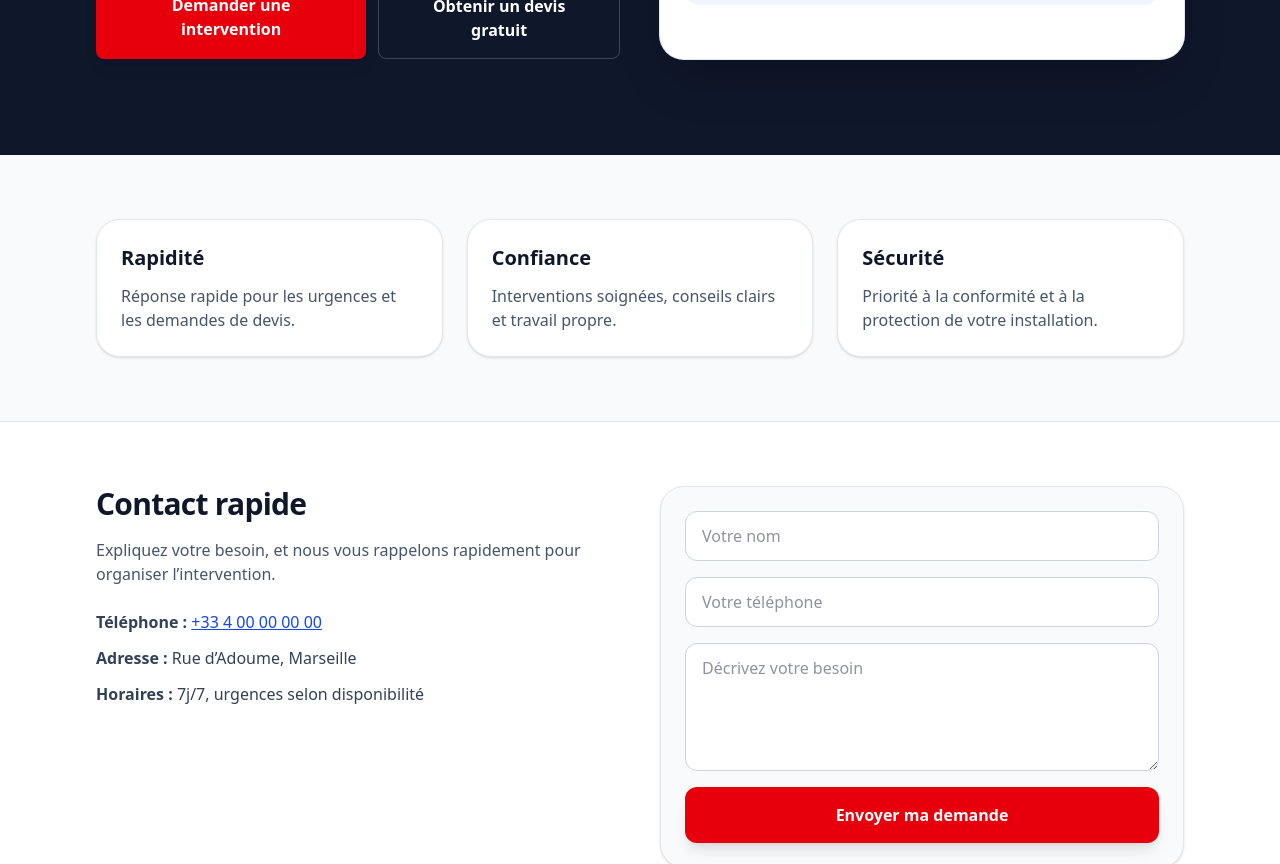
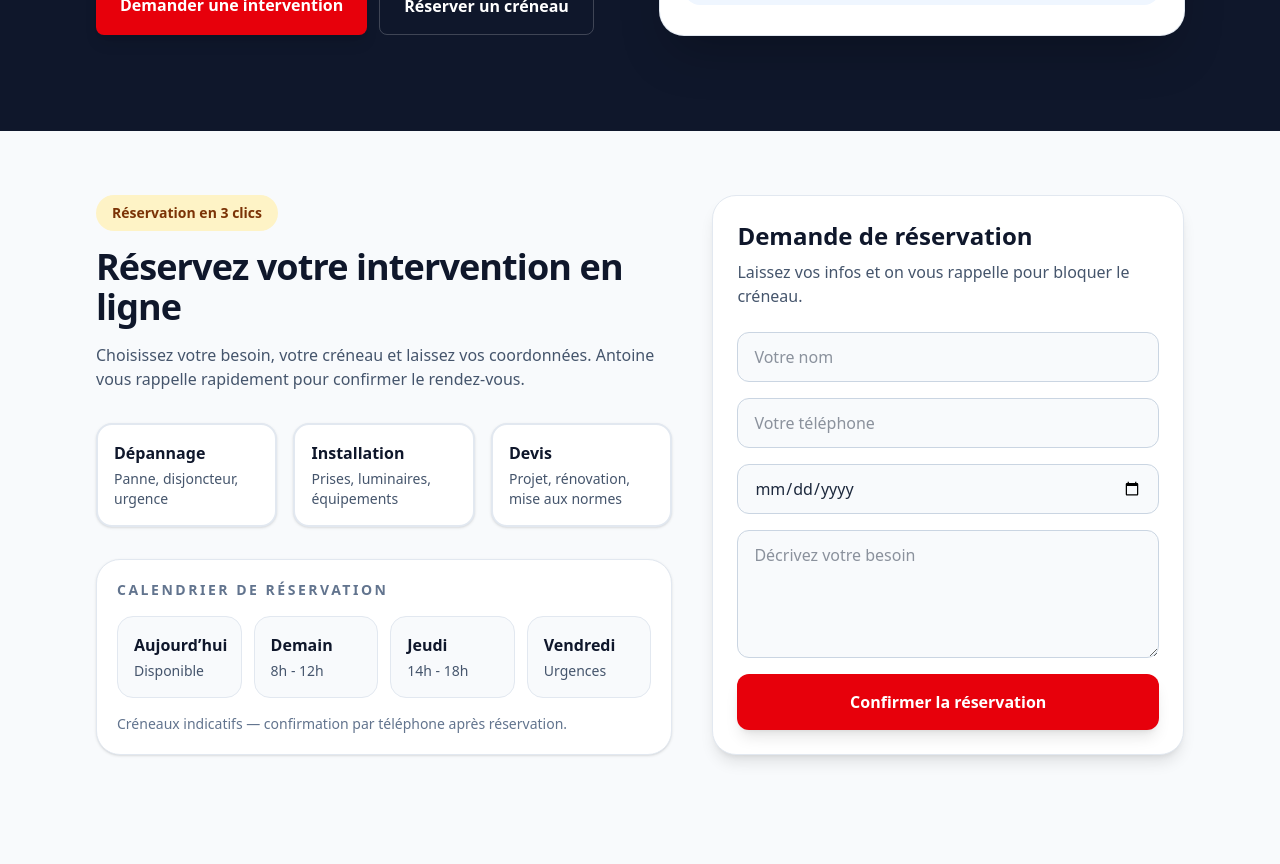
Before and after one commit to Antoinecarle/platform-antoine-electric-marseille, a Next.js app: page / in a window 1280 px wide. Shown: the part 560-1424 px from the top of the page. Built offline with nearby package versions, Linux system fonts and the light colour scheme.

Commit message:
feat: deploy Antoine Electric Marseille (7 files)

```diff
--- a/src/app/page.tsx
+++ b/src/app/page.tsx
@@ -41,10 +41,10 @@ export default function Home() {
                 Demander une intervention
               </a>
               <a
-                href="#contact"
+                href="#reservation"
                 className="rounded-lg border border-white/20 px-6 py-4 text-center font-bold text-white transition hover:bg-white/10"
               >
-                Obtenir un devis gratuit
+                Réserver un créneau
               </a>
             </div>
           </div>
@@ -69,6 +69,82 @@ export default function Home() {
               <p className="mt-1">Marseille et alentours · Rue d’Adoume</p>
             </div>
           </div>
+        </div>
+      </section>
+
+      <section id="reservation" className="mx-auto max-w-6xl px-4 py-16 sm:px-6 lg:px-8">
+        <div className="grid gap-10 lg:grid-cols-[1.1fr_0.9fr]">
+          <div>
+            <span className="inline-flex rounded-full bg-amber-100 px-4 py-2 text-sm font-semibold text-amber-900">
+              Réservation en 3 clics
+            </span>
+            <h2 className="mt-4 text-3xl font-extrabold tracking-tight text-slate-900 sm:text-4xl">
+              Réservez votre intervention en ligne
+            </h2>
+            <p className="mt-4 max-w-2xl text-slate-600">
+              Choisissez votre besoin, votre créneau et laissez vos coordonnées. Antoine
+              vous rappelle rapidement pour confirmer le rendez-vous.
+            </p>
+
+            <div className="mt-8 grid gap-4 sm:grid-cols-3">
+              {[
+                ["Dépannage", "Panne, disjoncteur, urgence"],
+                ["Installation", "Prises, luminaires, équipements"],
+                ["Devis", "Projet, rénovation, mise aux normes"],
+              ].map(([title, desc]) => (
+                <button
+                  key={title}
+                  type="button"
+                  className="rounded-2xl border-2 border-slate-200 bg-white p-4 text-left shadow-sm transition hover:border-blue-700 hover:shadow-md"
+                >
+                  <p className="font-semibold text-slate-900">{title}</p>
+                  <p className="mt-1 text-sm text-slate-600">{desc}</p>
+                </button>
+              ))}
+            </div>
+
+            <div className="mt-8 rounded-3xl border border-slate-200 bg-white p-5 shadow-sm">
+              <p className="text-sm font-semibold uppercase tracking-[0.18em] text-slate-500">
+                Calendrier de réservation
+              </p>
+              <div className="mt-4 grid gap-3 sm:grid-cols-2 lg:grid-cols-4">
+                {[
+                  ["Aujourd’hui", "Disponible"],
+                  ["Demain", "8h - 12h"],
+                  ["Jeudi", "14h - 18h"],
+                  ["Vendredi", "Urgences"],
+                ].map(([day, slot]) => (
+                  <button
+                    key={day}
+                    type="button"
+                    className="rounded-2xl border border-slate-200 bg-slate-50 p-4 text-left transition hover:border-red-500 hover:bg-red-50"
+                  >
+                    <p className="font-semibold text-slate-900">{day}</p>
+                    <p className="mt-1 text-sm text-slate-600">{slot}</p>
+                  </button>
+                ))}
+              </div>
+              <p className="mt-4 text-sm text-slate-500">
+                Créneaux indicatifs — confirmation par téléphone après réservation.
+              </p>
+            </div>
+          </div>
+
+          <form className="rounded-3xl border border-slate-200 bg-white p-6 shadow-lg">
+            <h3 className="text-2xl font-bold text-slate-900">Demande de réservation</h3>
+            <p className="mt-2 text-slate-600">
+              Laissez vos infos et on vous rappelle pour bloquer le créneau.
+            </p>
+            <div className="mt-6 grid gap-4">
+              <input className="rounded-xl border border-slate-300 bg-slate-50 px-4 py-3 outline-none ring-blue-600 focus:ring-2" placeholder="Votre nom" />
+              <input className="rounded-xl border border-slate-300 bg-slate-50 px-4 py-3 outline-none ring-blue-600 focus:ring-2" placeholder="Votre téléphone" />
+              <input type="date" className="rounded-xl border border-slate-300 bg-slate-50 px-4 py-3 outline-none ring-blue-600 focus:ring-2" />
+              <textarea className="min-h-32 rounded-xl border border-slate-300 bg-slate-50 px-4 py-3 outline-none ring-blue-600 focus:ring-2" placeholder="Décrivez votre besoin" />
+              <button type="submit" className="rounded-xl bg-red-600 px-6 py-4 font-bold text-white shadow-lg transition hover:bg-red-700">
+                Confirmer la réservation
+              </button>
+            </div>
+          </form>
         </div>
       </section>
 
```
